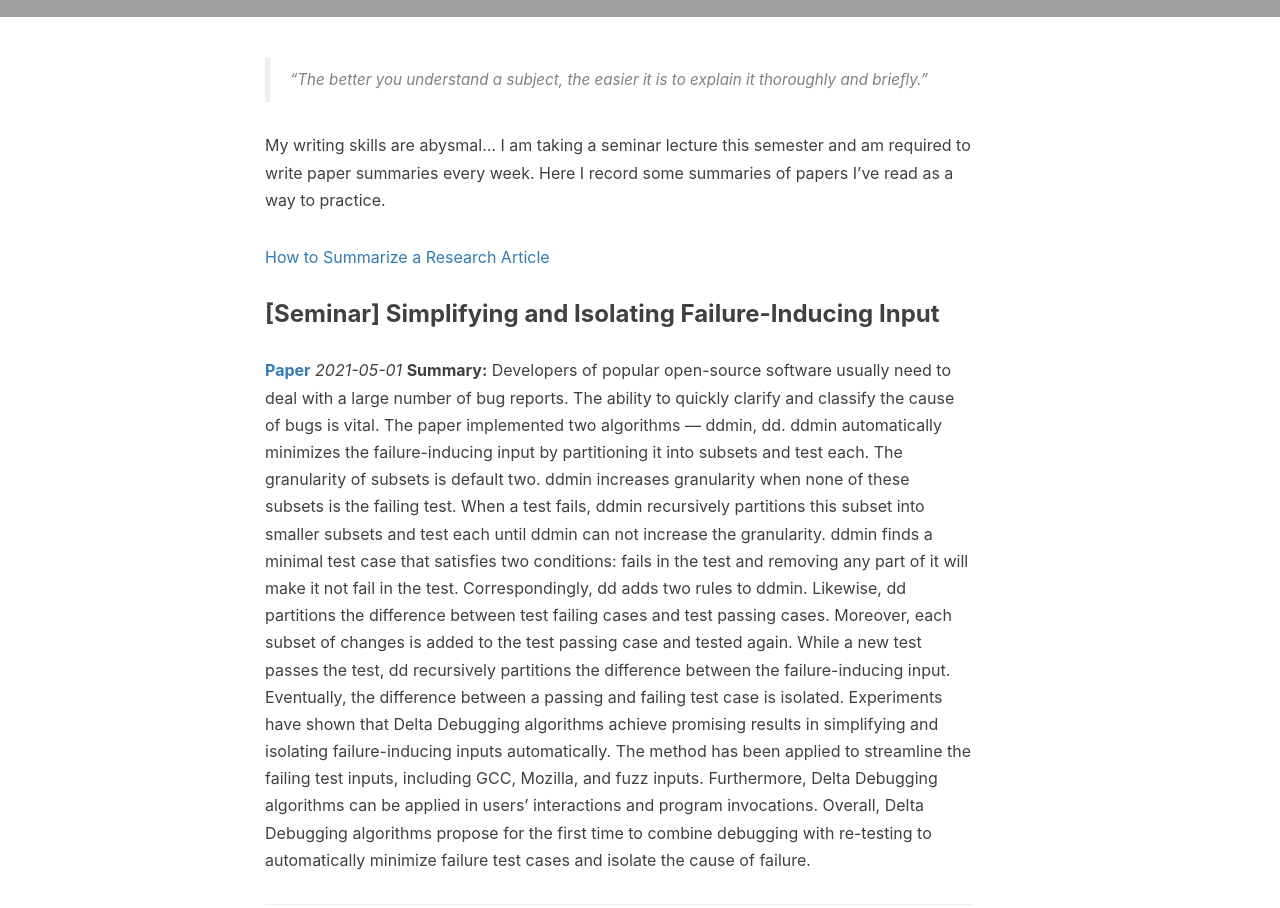
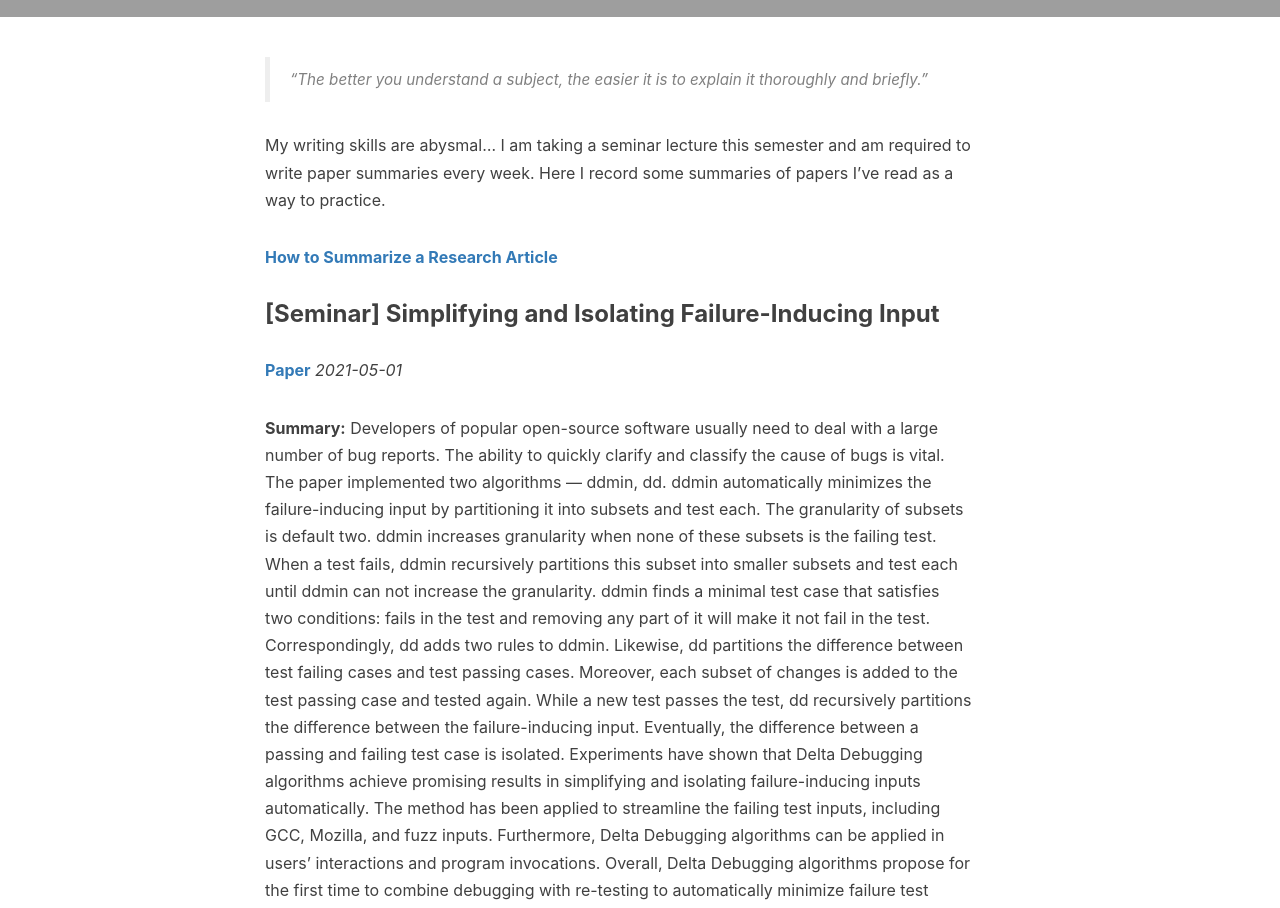
Before and after one commit to Jdkhnjggf/Jdkhnjggf.github.io, a Jekyll site: the page built from _posts/2021-05-01-Paper-Summaries.markdown, in a window 1280 px wide. Shown: the part 506-1414 px from the top of the page. Built offline with Jekyll 4.4.1, drawn with Linux system fonts in a browser that asks for light colours; nearby versions of some CDN libraries; comment, search, counter and statistics services are not loaded; grey boxes are pictures that could not be loaded.

Commit message:
small fix

```diff
--- a/_posts/2021-05-01-Paper-Summaries.markdown
+++ b/_posts/2021-05-01-Paper-Summaries.markdown
@@ -13,11 +13,12 @@ tags:
 
 My writing skills are abysmal... I am taking a seminar lecture this semester and am required to write paper summaries every week. Here I record some summaries of papers I've read as a way to practice.
 
-[How to Summarize a Research Article ](https://writingcenter.uconn.edu/wp-content/uploads/sites/593/2014/06/How_to_Summarize_a_Research_Article1.pdf)
+[**How to Summarize a Research Article**](https://writingcenter.uconn.edu/wp-content/uploads/sites/593/2014/06/How_to_Summarize_a_Research_Article1.pdf)
 
 
 ### [Seminar] Simplifying and Isolating Failure-Inducing Input
 [**Paper**](https://hiper.cis.udel.edu/lp/lib/exe/fetch.php/courses/other-delta-zellertse.pdf)  *2021-05-01*
+
 **Summary:**
  Developers of popular open-source software usually need to deal with a large number of bug reports. The ability to quickly clarify and classify the cause of bugs is vital.
 The paper implemented two algorithms — ddmin, dd. ddmin automatically minimizes the failure-inducing input by partitioning it into subsets and test each. The granularity of subsets is default two. ddmin increases granularity when none of these subsets is the failing test. When a test fails, ddmin recursively partitions this subset into smaller subsets and test each until ddmin can not increase the granularity. ddmin finds a minimal test case that satisfies two conditions: fails in the test and removing any part of it will make it not fail in the test. Correspondingly, dd adds two rules to ddmin. Likewise, dd partitions the difference between test failing cases and test passing cases. Moreover, each subset of changes is added to the test passing case and tested again. While a new test passes the test, dd recursively partitions the difference between the failure-inducing input. Eventually, the difference between a passing and failing test case is isolated.
```
